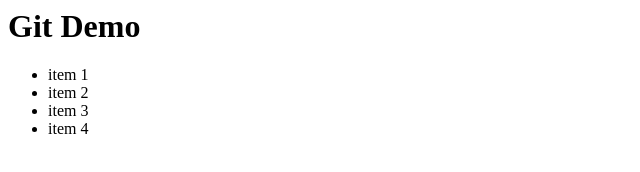
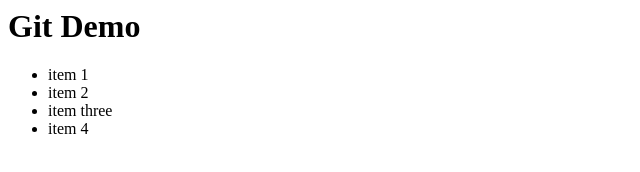
Before and after one commit to jm-abainza/hello-git, a plain HTML site: page index.html in a window 1280 px wide. Shown: the full height of the page, 0-640 px from the left. Drawn offline with Linux system fonts and the light colour scheme.

Commit message:
Eh si joel

```diff
--- a/index.html
+++ b/index.html
@@ -7,7 +7,7 @@
 <ul>
 <li> item 1</li>
 <li> item 2</li>
-<li> item 3</li>
+<li> item three</li>
 <li> item 4</li>
 </ul>
 </body>
```
